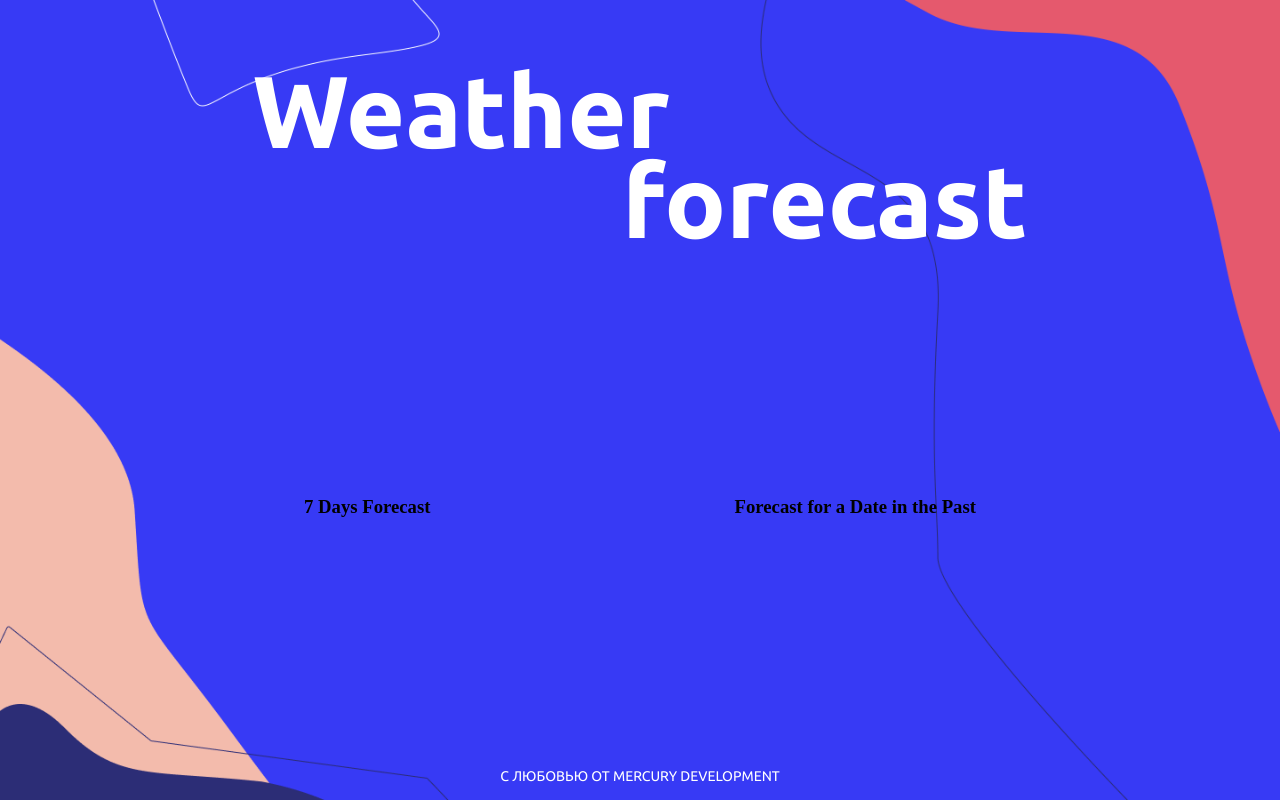
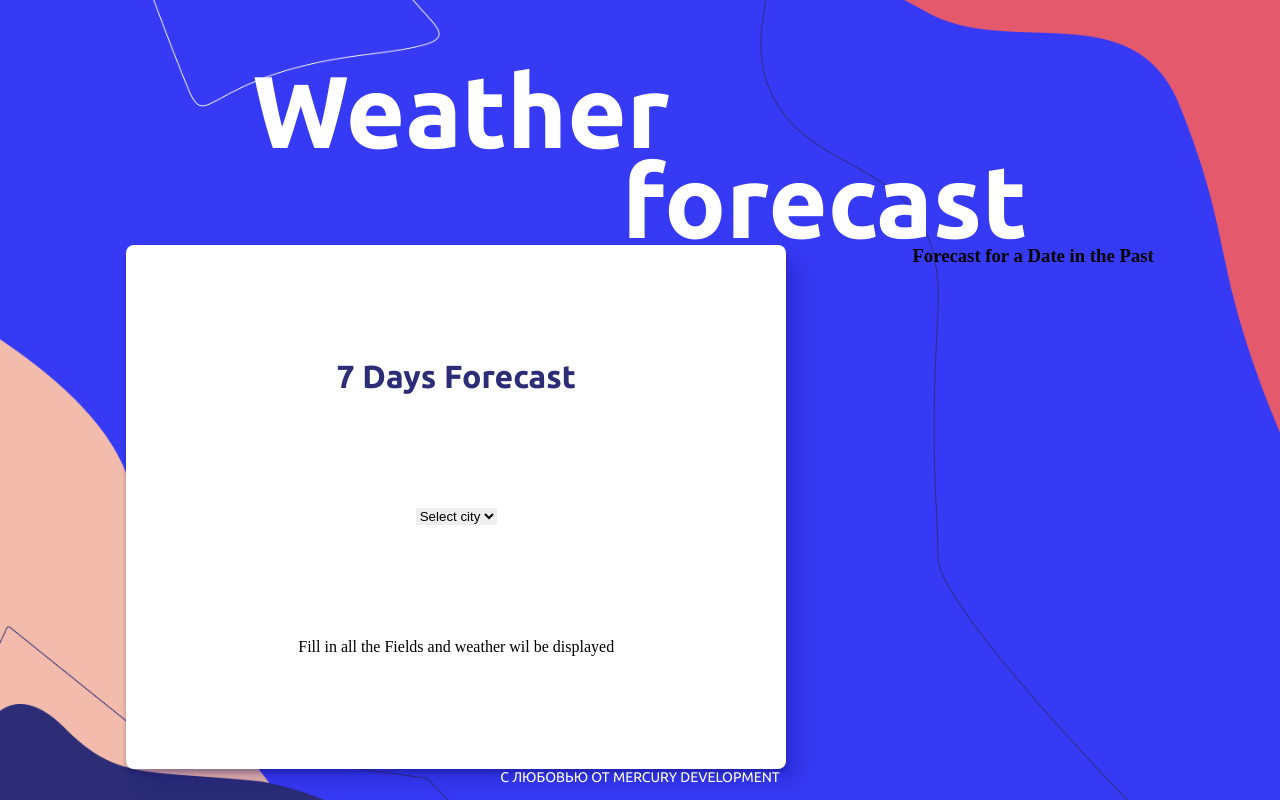
Before and after one commit to ezzum/react-bootcamp, a React (Create React App) app: page / in a window 1280 px wide. Built offline with nearby package versions, Linux system fonts and the light colour scheme.

Commit message:
basic template

```diff
--- a/package.json
+++ b/package.json
@@ -18,6 +18,7 @@
     "redux": "^4.1.0",
     "redux-devtools-extension": "^2.13.9",
     "redux-thunk": "^2.3.0",
+    "styled-components": "^5.3.0",
     "typescript": "^4.2.4",
     "web-vitals": "^1.1.2"
   },
@@ -46,6 +47,7 @@
     ]
   },
   "devDependencies": {
+    "@types/styled-components": "^5.1.9",
     "@typescript-eslint/eslint-plugin": "^4.23.0",
     "@typescript-eslint/parser": "^4.23.0",
     "eslint": "^7.26.0",
--- a/src/app/app.scss
+++ b/src/app/app.scss
@@ -1,4 +1,9 @@
 $appBackgroundColor: #373af5;
+
+@font-face {
+  font-family: 'Ubuntu-Bold';
+  src: url('../assets/Fonts/Ubuntu-Bold.ttf');
+}
 
 * {
   margin: 0;
--- a/src/app/forecast-7-days/forecast-7-days.tsx
+++ b/src/app/forecast-7-days/forecast-7-days.tsx
@@ -1,10 +1,25 @@
 import React from 'react'
 
-function Forecast7Days() {
+import { Wrapper, Title } from './forecast-7-daysStyled'
+
+const Forecast7Days: React.FC = () => {
   return (
-    <div>
-      <h3>7 Days Forecast</h3>
-    </div>
+    <Wrapper className="main__forecast-7-days">
+      <Title>7 Days Forecast</Title>
+      <select>
+        <option selected disabled hidden>
+          Select city
+        </option>
+        <option>Самара</option>
+        <option>Тольтти</option>
+      </select>
+      <div className="placeholder">
+        <div className="placeholder__img"></div>
+        <p className="placeholder__text">
+          Fill in all the Fields and weather wil be displayed
+        </p>
+      </div>
+    </Wrapper>
   )
 }
 
--- /dev/null
+++ b/src/app/forecast-7-days/forecast-7-daysStyled.ts
@@ -0,0 +1,23 @@
+import styled from 'styled-components'
+
+const backgroundColor: string = '#fff'
+const titleFontColor: string = '#2c2d76'
+
+export const Wrapper = styled.div`
+  width: 660px;
+  height: 524px;
+  background: ${backgroundColor};
+  box-shadow: 0px 4px 4px rgba(4, 5, 73, 0.25),
+    14px 14px 20px rgba(5, 6, 114, 0.2);
+  border-radius: 8px;
+  display: flex;
+  flex-direction: column;
+  justify-content: space-evenly;
+  align-items: center;
+`
+
+export const Title = styled.h2`
+  font-family: Ubuntu-Bold;
+  font-size: 32px;
+  color: ${titleFontColor};
+`
--- a/src/app/main/main.tsx
+++ b/src/app/main/main.tsx
@@ -6,7 +6,7 @@ import ForecastHistory from '../forecast-history/forecast-history'
 
 const Main: React.FC = () => {
   return (
-    <main className="app__main">
+    <main className="app__main main">
       <Forecast7Days />
       <ForecastHistory />
     </main>
--- a/src/react-app-env.d.ts
+++ b/src/react-app-env.d.ts
@@ -1 +1,2 @@
 /// <reference types="react-scripts" />
+declare module '*.ttf'
```
Also changed, not shown: 1 other file (tests, documents, lock files or other folders).
